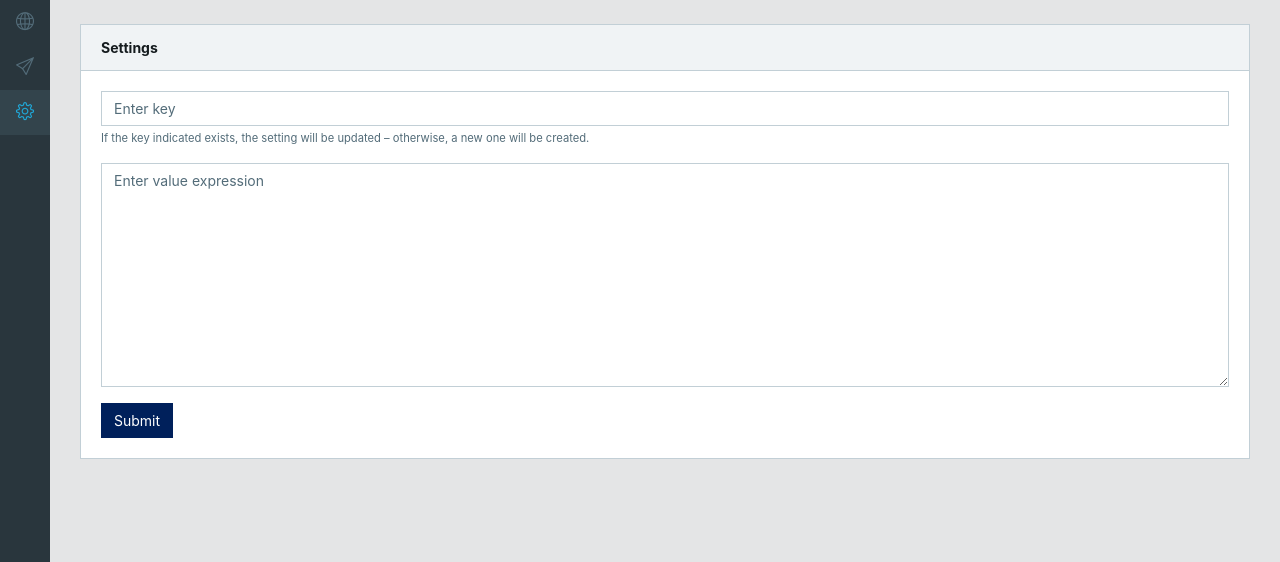
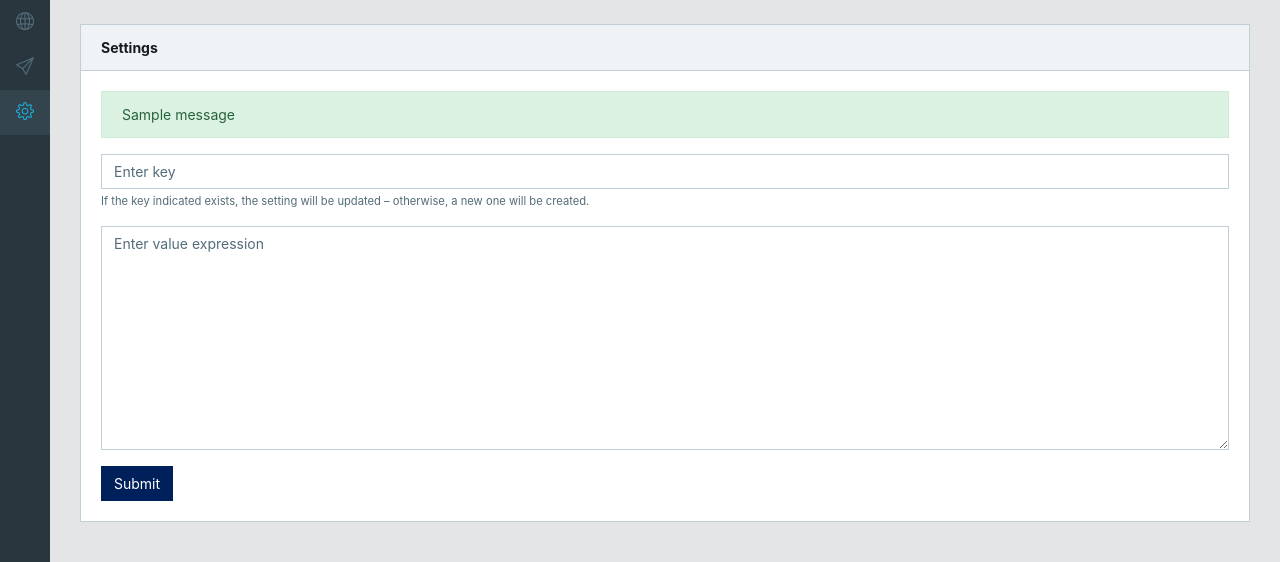
Before and after one commit to daemotron/hub, a Django app: page /dashboard/settings/ in a window 1280 px wide. Shown: the part 55-617 px from the top of the page. Run offline with Django 3.2, Linux system fonts and the light colour scheme; tables that the repository leaves empty hold one stand-in row (values such as "Sample post"); one stand-in notice (Sample message) is shown; some libraries are stand-ins or nearby versions.

Commit message:
small improvement to settings dashboard

```diff
--- a/dashboard/templates/dashboard/settings.html
+++ b/dashboard/templates/dashboard/settings.html
@@ -3,6 +3,13 @@
 {% block dashboard_heading %}Settings{% endblock %}
 
 {% block dashboard_content %}
+    {% if messages %}
+        {% for message in messages %}
+            <div class="alert alert-{{ message.tags }}" role="alert">
+                {{ message|safe }}
+            </div>
+        {% endfor %}
+    {% endif %}
     <form action="{% url 'dashboard:settings' %}" method="post">
         {% csrf_token %}
         {% if form.non_field_errors %}
--- a/dashboard/views.py
+++ b/dashboard/views.py
@@ -3,6 +3,7 @@ from django.shortcuts import render
 from django.urls import reverse
 from django.views.generic.base import TemplateView
 from django.contrib.auth.mixins import LoginRequiredMixin
+from django.contrib import messages
 from settings.api import create_or_update_setting
 from . import forms
 
@@ -18,6 +19,7 @@ def settings(request):
             key = form.cleaned_data['key']
             value = eval(form.cleaned_data['value'])
             create_or_update_setting(key, value)
+            messages.success(request, '<strong>{}</strong> successfully updated.'.format(form.cleaned_data['key']))
             return HttpResponseRedirect(reverse('dashboard:settings'))
     else:
         form = forms.SettingForm()
```
